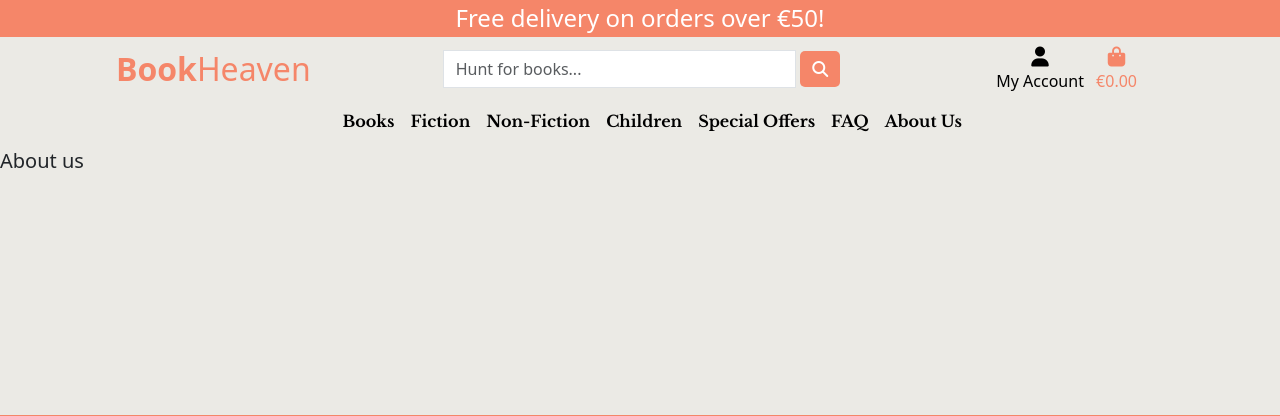
After one commit to Dayana-N/Book-Heaven-PP5, a Django app: page /about/ in a window 1280 px wide. The commit adds this page. Shown: the top 416 px of the page. Run offline with Django 3.2, Linux system fonts and the light colour scheme; some libraries are stand-ins or nearby versions.

Commit message:
feat: add about page and deals to nav #4

```diff
--- /dev/null
+++ b/home/templates/home/about.html
@@ -0,0 +1,10 @@
+{% extends 'base.html' %}
+
+
+{% block title %}
+About Us
+{% endblock title %}
+
+{% block content %}
+<h5>About us</h5>
+{% endblock content %}
--- a/home/urls.py
+++ b/home/urls.py
@@ -5,4 +5,5 @@ from . import views
 urlpatterns = [
     path('', views.home, name='home'),
     path('faq/', views.faq_page, name='faq-page'),
+    path('about/', views.about_page, name='about-page'),
 ]
--- a/home/views.py
+++ b/home/views.py
@@ -17,4 +17,10 @@ def home(request):
 
 
 def faq_page(request):
+    ''' Renders FAQ page  '''
     return render(request, 'home/faq.html')
+
+
+def about_page(request):
+    ''' Renders About us page '''
+    return render(request, 'home/about.html')
--- a/products/views.py
+++ b/products/views.py
@@ -46,6 +46,12 @@ def all_products(request):
                 genre__category__name__in=search_category)
             category = Category.objects.filter(name__in=search_category)
 
+        if 'deals' in request.GET:
+            books = books.filter(on_sale=True)
+
+        if 'new_arrivals' in request.GET:
+            books = books.order_by('-created')[:6]
+
         if 'q' in request.GET:
             query = request.GET['q']
             if not query:
--- a/templates/partials/nav.html
+++ b/templates/partials/nav.html
@@ -185,15 +185,15 @@
                             Special Offers
                         </a>
                         <div class="dropdown-menu border-0" aria-labelledby="specials-link">
-                            <a href="#" class="dropdown-item">New Arrivals</a>
-                            <a href="#" class="dropdown-item">Deals</a>
+                            <a href="{% url 'all-products' %}?new_arrivals" class="dropdown-item">New Arrivals</a>
+                            <a href="{% url 'all-products' %}?deals" class="dropdown-item">Deals</a>
                         </div>
                     </li>
                     <li class="nav-item">
                         <a class="logo-font font-weight-bold nav-link text-black mr-5" href="{% url 'faq-page' %}">FAQ</a>
                     </li>
                     <li class="nav-item">
-                        <a class="logo-font font-weight-bold nav-link text-black mr-5" href="#">About Us</a>
+                        <a class="logo-font font-weight-bold nav-link text-black mr-5" href="{% url 'about-page' %}">About Us</a>
                     </li>
                 </ul>
             </div>
```
Also changed, not shown: db.sqlite3.
